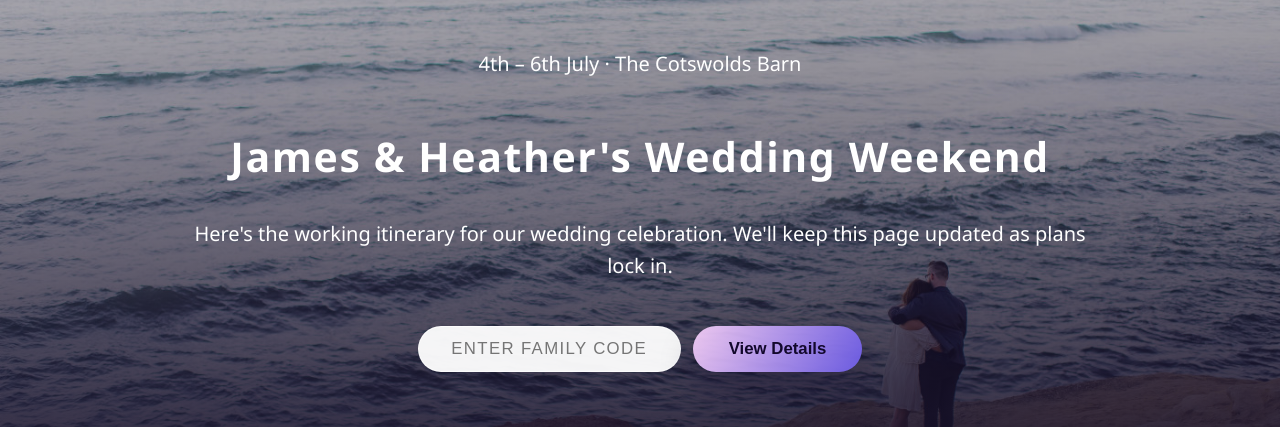
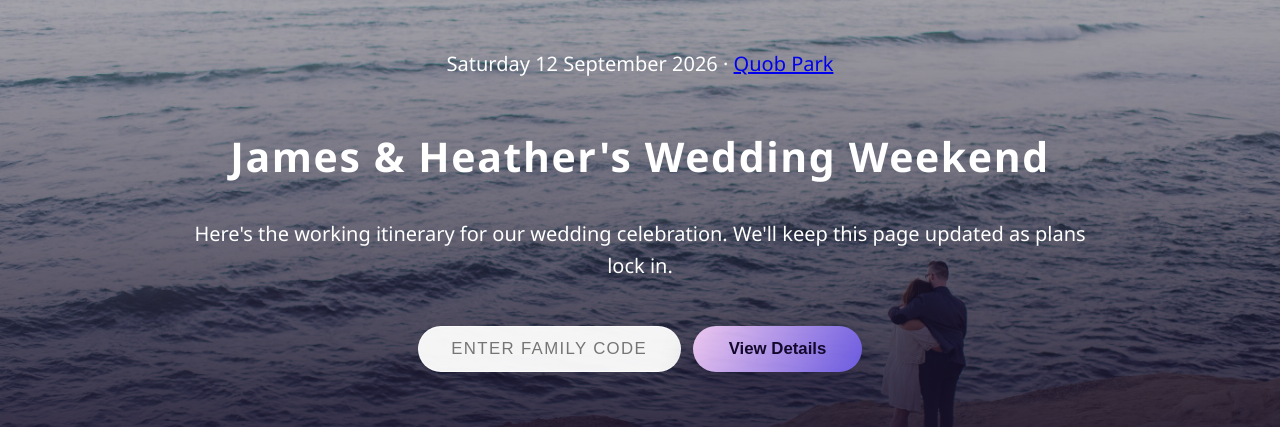
Before and after one commit to jc230285/wedding-planner, a Flask app: page / in a window 1280 px wide. Shown: the top 427 px of the page. Run offline with Flask 3, Linux system fonts and the light colour scheme; some libraries are stand-ins or nearby versions.

Commit message:
Implement feature X to enhance user experience and optimize performance

```diff
--- a/templates/index.html
+++ b/templates/index.html
@@ -1334,7 +1334,7 @@
 
         <div class="hero-actions">
 
-          <p>4th &ndash; 6th July &middot; The Cotswolds Barn</p>
+          <p>Saturday 12 September 2026 · <a href="https://www.quobpark.com/">Quob Park</a></p>
 
           <h1>James & Heather's Wedding Weekend</h1>
 
```
